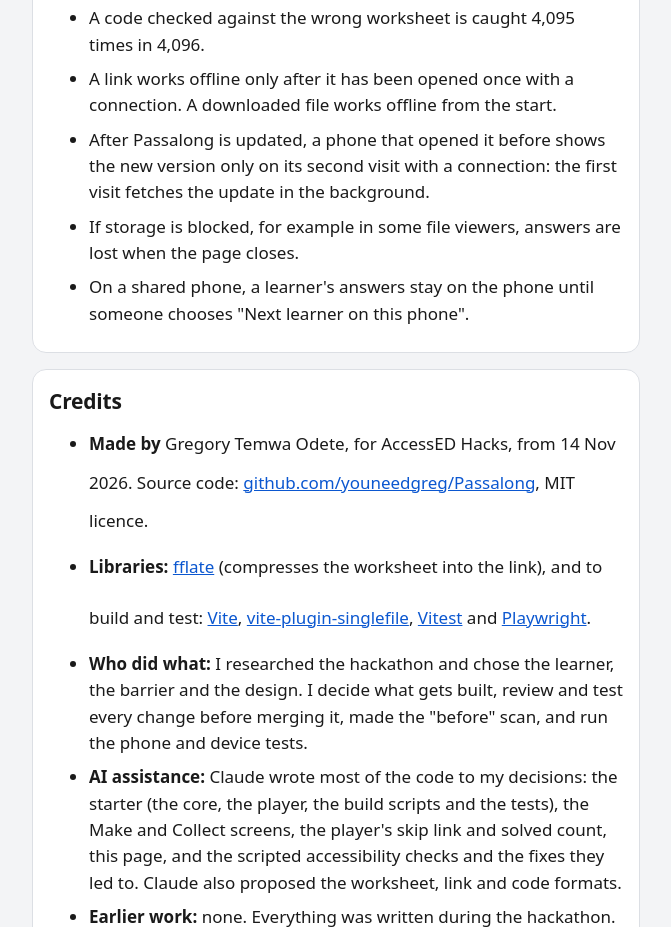
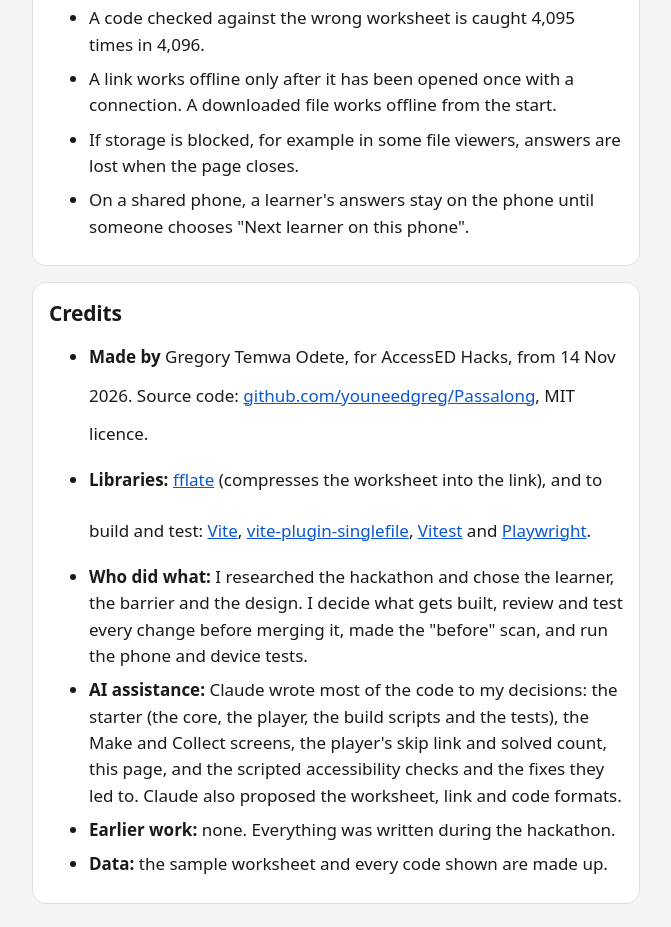
Before and after one commit to youneedgreg/Passalong, a website built with Vite: page about/index.html in a window 1280 px wide. Shown: the part 5601-6528 px from the top of the page, without its empty margins (304-975 px from the left). Built offline with nearby package versions, Linux system fonts and the light colour scheme.

Commit message:
docs(about): drop the update limitation

```diff
--- a/about/index.html
+++ b/about/index.html
@@ -86,7 +86,6 @@
           <li>Codes can be forged and a worksheet file can be edited before it is passed on. Passalong is for practice, not exams.</li>
           <li>A code checked against the wrong worksheet is caught 4,095 times in 4,096.</li>
           <li>A link works offline only after it has been opened once with a connection. A downloaded file works offline from the start.</li>
-          <li>After Passalong is updated, a phone that opened it before shows the new version only on its second visit with a connection: the first visit fetches the update in the background.</li>
           <li>If storage is blocked, for example in some file viewers, answers are lost when the page closes.</li>
           <li>On a shared phone, a learner's answers stay on the phone until someone chooses "Next learner on this phone".</li>
         </ul>
```
